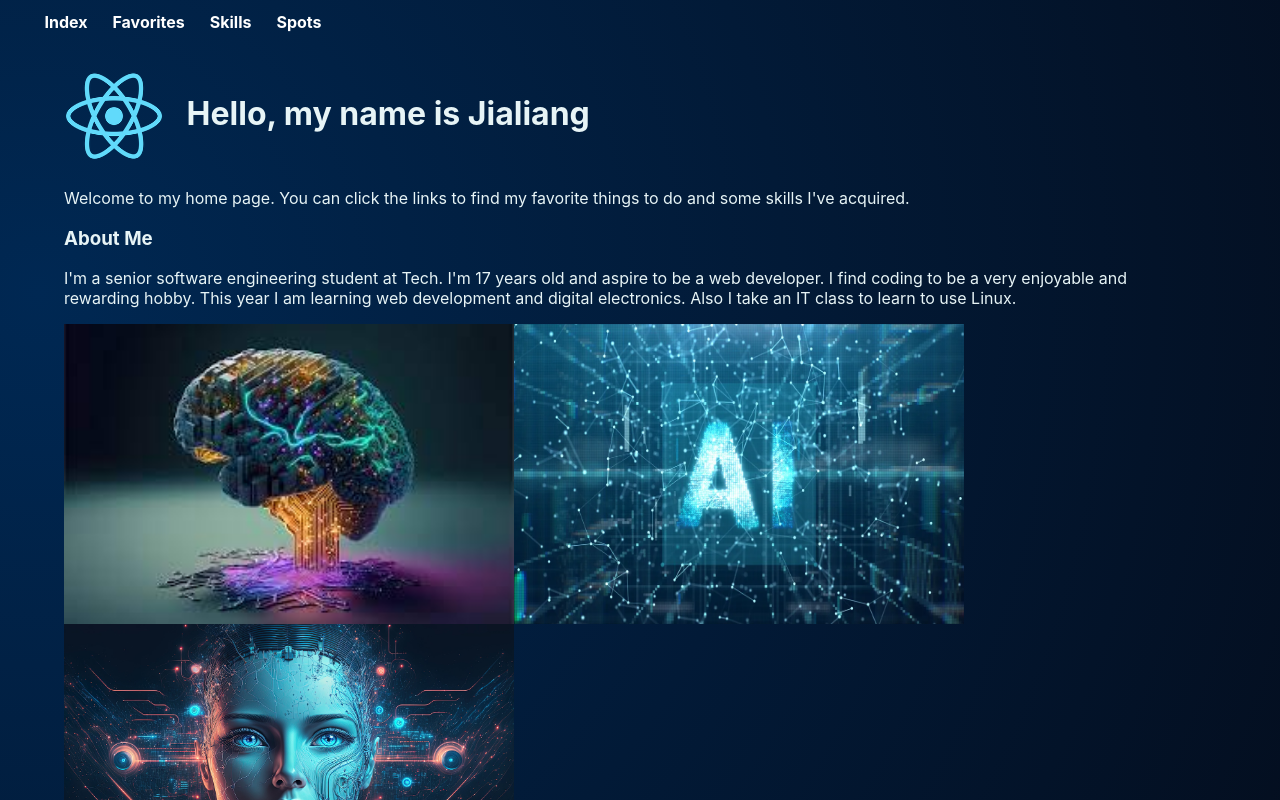
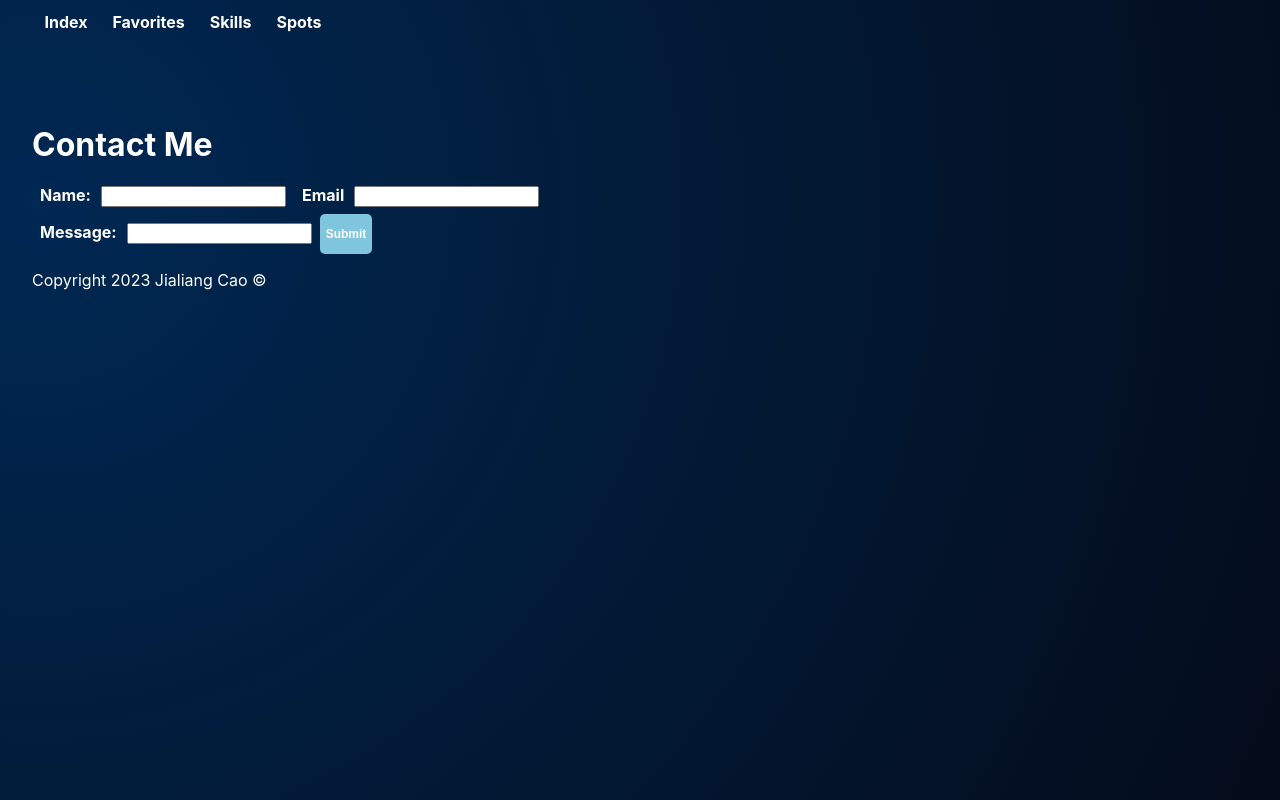
Before and after one commit to jialiangcao/staticproject, a React (Create React App) app: page / in a window 1280 px wide. Shown: the top 800 px of the page. Built offline with nearby package versions, Linux system fonts and the light colour scheme.

Commit message:
Fixed routing

```diff
--- a/src/App.css
+++ b/src/App.css
@@ -11,6 +11,15 @@
   color: rgb(231, 244, 246);
 }
 .Home {
+  padding-left: 2rem;
+}
+.Skills {
+  padding-left: 2rem;
+}
+.Favorites {
+  padding-left: 2rem;
+}
+.Spots {
   padding-left: 2rem;
 }
 .Home Img {
--- a/src/App.js
+++ b/src/App.js
@@ -18,7 +18,7 @@ function App() {
         </div>
 
         <Routes>
-          <Route path="/" element={<Home />} />
+          <Route path="/staticproject/" element={<Home />} />
           <Route path="/favorites" element={<Favorites />} />
           <Route path="/skills" element={<Skills />} />
           <Route path="/spots" element={<Spots />} />
```
